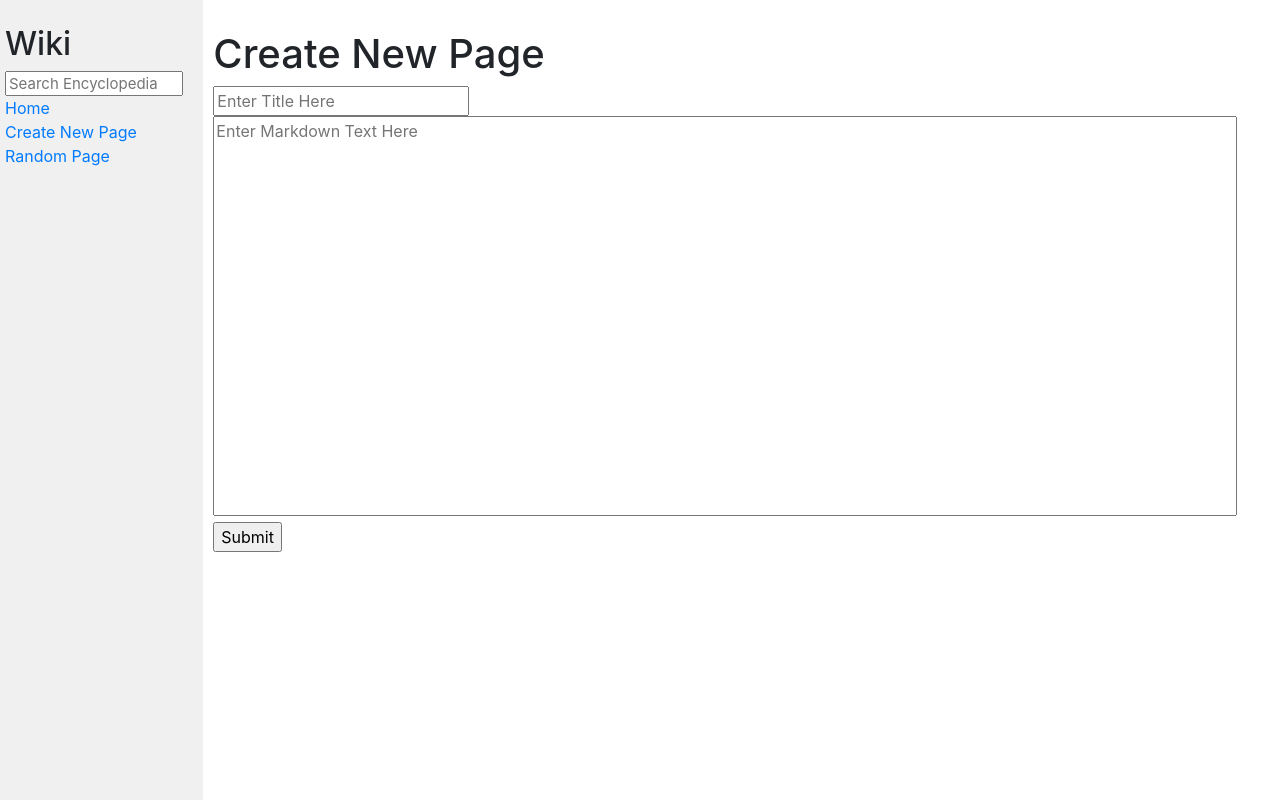
After one commit to bonovan/wiki, a Django app: page /create/ in a window 1280 px wide. The commit adds this page. Run offline with Django 3.2, Linux system fonts and the light colour scheme; some libraries are stand-ins or nearby versions.

Commit message:
added feature create new page

```diff
--- a/encyclopedia/static/encyclopedia/styles.css
+++ b/encyclopedia/static/encyclopedia/styles.css
@@ -13,8 +13,10 @@ h1 {
 }
 
 textarea {
-    height: 50%;
-    width: 80%;
+    height: 50vh;
+    width: 80vw;
+
+    resize: none;
 }
 
 .main {
--- /dev/null
+++ b/encyclopedia/templates/encyclopedia/create.html
@@ -0,0 +1,18 @@
+{% extends "encyclopedia/layout.html" %}
+
+{% block title %}
+    Create New Page
+{% endblock %}
+
+{% block body %}
+    <h1>Create New Page</h1>
+
+    <form action="{% url 'wiki:newpage' %}" method="POST">
+        {% csrf_token %}
+        <input type="text" name="title" placeholder="Enter Title Here">
+        <br>
+        <textarea name="content" placeholder="Enter Markdown Text Here"></textarea>
+        <br>
+        <input type="submit" value="Submit">
+    </form>
+{% endblock %}
--- a/encyclopedia/urls.py
+++ b/encyclopedia/urls.py
@@ -8,5 +8,6 @@ urlpatterns = [
     path("wiki/<str:entry>", views.entry, name="entry"),
     path("new/", views.new, name="new"),
     path("rand/", views.rand, name="rand"),
-    path("search/", views.search, name="search")
+    path("search/", views.search, name="search"),
+    path("create/", views.create, name="create")
 ]
--- a/encyclopedia/views.py
+++ b/encyclopedia/views.py
@@ -1,11 +1,12 @@
+from django import forms
+from django.http import HttpResponseRedirect
 from django.shortcuts import render
+from django.urls import reverse
 
 from . import util
 
 import markdown2
 import random
-
-#create a class that accepts a search input
 
 def index(request):
     return render(request, "encyclopedia/index.html", {
@@ -62,3 +63,21 @@ def search(request):
                 return render(request, "encyclopedia/search.html", {
                     "entries" : valid_entries
                 })
+
+def create(request):
+    if request.method == "GET":
+        return render(request, "encyclopedia/create.html")
+    else:
+        title = request.POST['title']
+        content = request.POST['content']
+
+        entry = util.get_entry(title)
+        if entry is not None:
+            return render(request, "encyclopedia/error.html")
+        else:
+            html = markdown2.markdown(content)
+            util.save_entry(title, content)
+            return render(request, "encyclopedia/entry.html", {
+                "html" : html,
+                "title" : title
+            })
```
Also changed, not shown: encyclopedia/templates/encyclopedia/new.html (deleted, +0 -11 lines).
